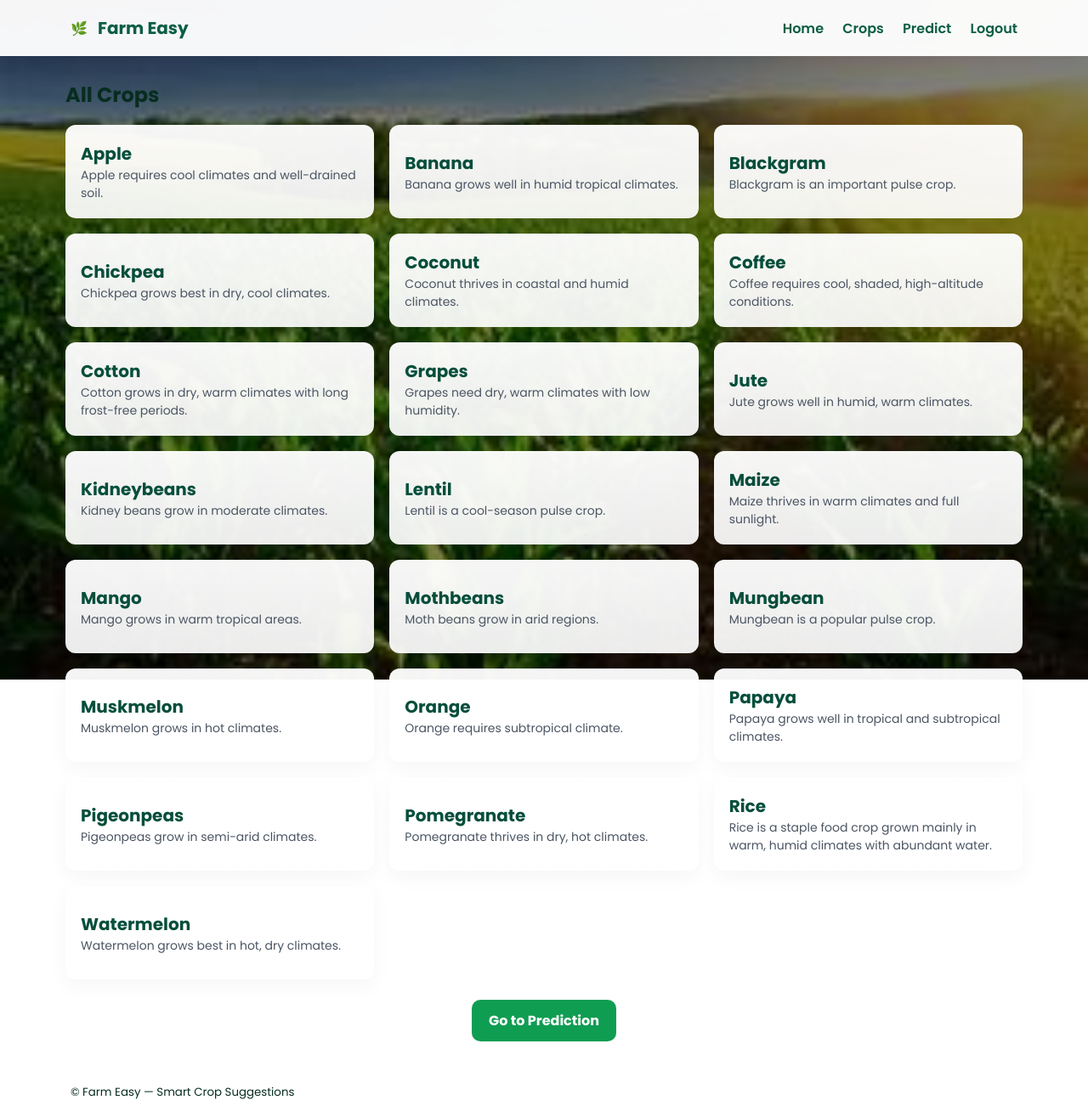
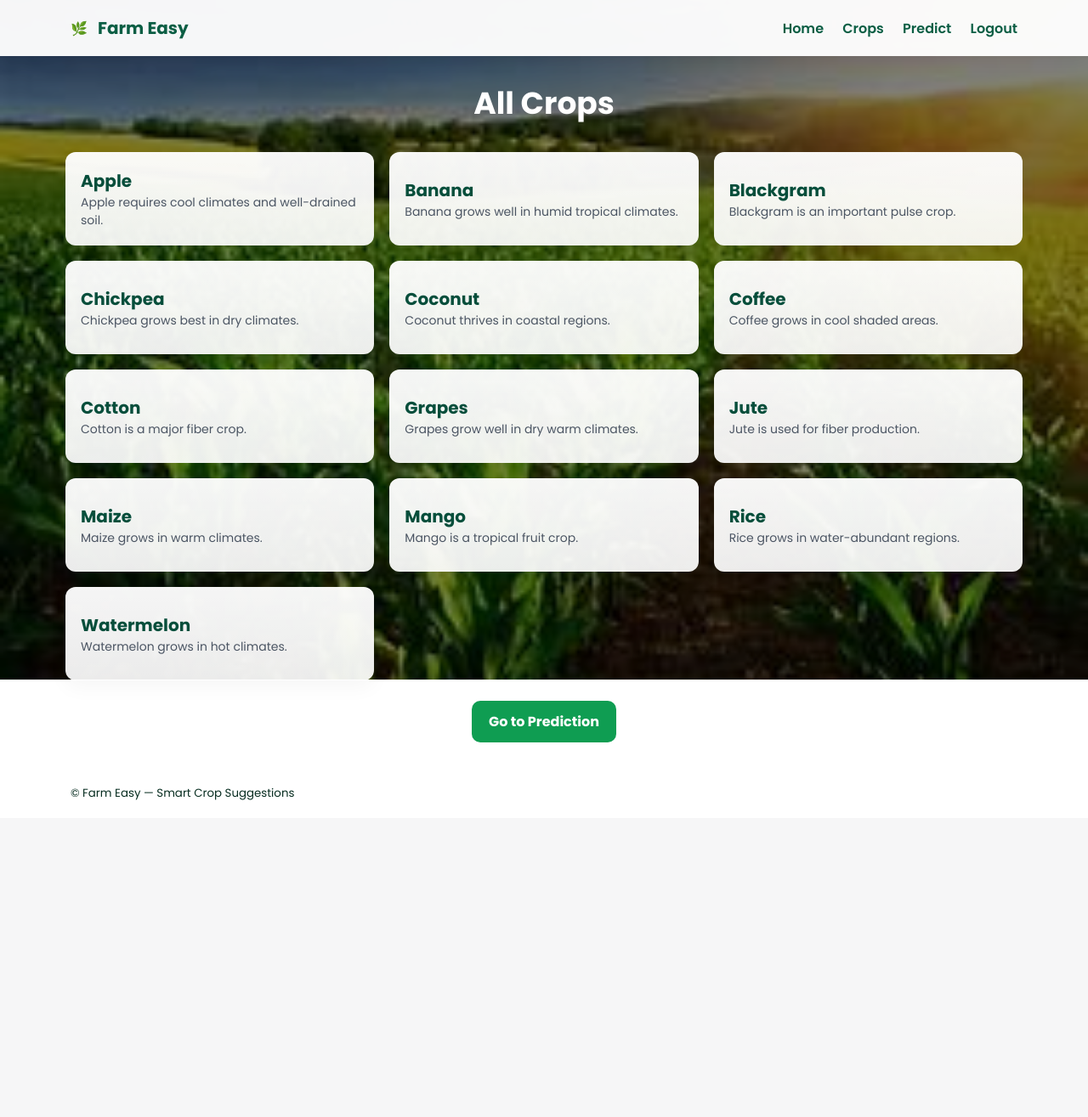
Before and after one commit to Harishgoud1903/Farm-Easy, a Flask app: page /crops in a window 1280 px wide. Shown: the whole page at 85% size. After the commit the page ends 942 px from the top, so only its background shows below. Run offline with Flask 3, Linux system fonts and the light colour scheme; a user stored in the database is signed in.

Commit message:
Initial commit - Farm Easy crop prediction project

```diff
--- a/app.py
+++ b/app.py
@@ -1,104 +1,123 @@
 import os
+import re
 import joblib
 import numpy as np
 from flask import Flask, render_template, request, redirect, url_for, flash
 from flask_sqlalchemy import SQLAlchemy
-from flask_login import LoginManager, UserMixin, login_user, logout_user, login_required, current_user
+from flask_login import (
+    LoginManager, UserMixin,
+    login_user, logout_user,
+    login_required
+)
 from werkzeug.security import generate_password_hash, check_password_hash
 from urllib.parse import urlparse, urljoin
 
-# ------------- App setup -------------
+# ------------------------
+# App setup
+# ------------------------
 app = Flask(__name__)
 app.secret_key = "replace_with_a_real_secret"
 
 BASE_DIR = os.path.abspath(os.path.dirname(__file__))
 DB_PATH = os.path.join(BASE_DIR, "users.db")
+
 app.config["SQLALCHEMY_DATABASE_URI"] = "sqlite:///" + DB_PATH.replace("\\", "/")
 app.config["SQLALCHEMY_TRACK_MODIFICATIONS"] = False
 
 db = SQLAlchemy(app)
+
 login_manager = LoginManager(app)
 login_manager.login_view = "login"
 
-# ------------- Models -------------
+# ------------------------
+# Database Model
+# ------------------------
 class User(UserMixin, db.Model):
     id = db.Column(db.Integer, primary_key=True)
     username = db.Column(db.String(150), unique=True, nullable=False)
-    password = db.Column(db.String(300), nullable=False)  # hashed
+    password = db.Column(db.String(300), nullable=False)
 
 with app.app_context():
     db.create_all()
 
 @login_manager.user_loader
 def load_user(user_id):
-    try:
-        return db.session.get(User, int(user_id))
-    except Exception:
-        return None
+    return db.session.get(User, int(user_id))
 
-# ------------- ML model load (optional) -------------
+# ------------------------
+# Password Validation
+# ------------------------
+def is_valid_password(username, password):
+    if username == password:
+        return False, "Password cannot be same as username"
+
+    pattern = r'^(?=.*[a-z])(?=.*[A-Z])(?=.*\d)(?=.*[@$!%*?&]).{8,}$'
+    if not re.match(pattern, password):
+        return False, (
+            "Password must be at least 8 characters and include "
+            "uppercase, lowercase, number and special character"
+        )
+
+    return True, ""
+
+# ------------------------
+# Safe redirect
+# ------------------------
+def is_safe_url(target):
+    host_url = urlparse(request.host_url)
+    redirect_url = urlparse(urljoin(request.host_url, target))
+    return redirect_url.scheme in ("http", "https") and host_url.netloc == redirect_url.netloc
+
+# ------------------------
+# Load ML Model
+# ------------------------
 MODELS_DIR = os.path.join(BASE_DIR, "models")
 MODEL_FILE = os.path.join(MODELS_DIR, "crop_model.pkl")
 ENCODER_FILE = os.path.join(MODELS_DIR, "encoder.pkl")
+
 model = None
 encoder = None
+
 try:
     model = joblib.load(MODEL_FILE)
-    print("✔ Model loaded")
+    print("✔ Crop model loaded")
 except Exception as e:
-    print("⚠ Could not load model:", e)
+    print("⚠ Model not loaded:", e)
+
 try:
     encoder = joblib.load(ENCODER_FILE)
     print("✔ Encoder loaded")
 except Exception:
     encoder = None
 
-# ------------- Helpers -------------
-def is_safe_url(target):
-    host_url = urlparse(request.host_url)
-    redirect_url = urlparse(urljoin(request.host_url, target))
-    return (redirect_url.scheme in ("http","https")) and (host_url.netloc == redirect_url.netloc)
-
 def safe_inverse_transform(pred):
     try:
-        if encoder is not None:
+        if encoder:
             return encoder.inverse_transform(pred)[0]
     except Exception:
         pass
-    try:
-        return str(pred[0])
-    except Exception:
-        return str(pred)
+    return str(pred[0])
 
 def image_exists(filename):
     return os.path.exists(os.path.join(BASE_DIR, "static", "images", filename or ""))
 
 # ------------------------
-# Full CROPS dictionary (22 crops)
+# CROPS DICTIONARY (FIXED POSITION)
 # ------------------------
 CROPS = {
-    "apple": {"img":"apple.jpg","description":"Apple requires cool climates and well-drained soil.","soil":"Loamy, rich in organic matter","temperature":"5–20°C","rainfall":"60–80 cm","pH":"5.5–6.5","benefits":"Rich in vitamins and antioxidants.","notes":"Requires chilling hours in winter."},
-    "banana": {"img":"banana.jpg","description":"Banana grows well in humid tropical climates.","soil":"Rich loamy soil","temperature":"20–35°C","rainfall":"100–250 cm","pH":"6.0–7.0","benefits":"High-energy fruit.","notes":"Requires regular irrigation."},
-    "blackgram": {"img":"blackgram.jpg","description":"Blackgram is an important pulse crop.","soil":"Sandy loam to clay soil","temperature":"25–35°C","rainfall":"60–90 cm","pH":"6.0–7.5","benefits":"Rich in protein.","notes":"Grows well during Kharif season."},
-    "chickpea": {"img":"chickpea.jpg","description":"Chickpea grows best in dry, cool climates.","soil":"Well-drained loam","temperature":"10–25°C","rainfall":"40–60 cm","pH":"6.0–7.0","benefits":"Rich in protein and fiber.","notes":"Does not tolerate waterlogging."},
-    "coconut": {"img":"coconut.jpg","description":"Coconut thrives in coastal and humid climates.","soil":"Sandy loam","temperature":"20–30°C","rainfall":"150–250 cm","pH":"5.0–8.0","benefits":"Used for oil, water, food.","notes":"Requires abundant sunlight."},
-    "coffee": {"img":"coffee.jpg","description":"Coffee requires cool, shaded, high-altitude conditions.","soil":"Well-drained loamy soil","temperature":"15–24°C","rainfall":"150–250 cm","pH":"6.0–6.5","benefits":"Popular beverage crop.","notes":"Grows best under shade trees."},
-    "cotton": {"img":"cotton.jpg","description":"Cotton grows in dry, warm climates with long frost-free periods.","soil":"Black cotton soil","temperature":"20–35°C","rainfall":"50–100 cm","pH":"5.5–7.0","benefits":"Used in textile industry.","notes":"Sensitive to excessive rainfall."},
-    "grapes": {"img":"grapes.jpg","description":"Grapes need dry, warm climates with low humidity.","soil":"Sandy loam","temperature":"15–40°C","rainfall":"75–85 cm","pH":"6.5–7.5","benefits":"Used for juice, wine, raisins.","notes":"Requires pruning for good yield."},
-    "jute": {"img":"jute.jpg","description":"Jute grows well in humid, warm climates.","soil":"Clayey loam","temperature":"25–35°C","rainfall":"150–200 cm","pH":"6.0–7.0","benefits":"Used to make strong fibers.","notes":"Requires standing water early on."},
-    "kidneybeans": {"img":"kidneybeans.jpg","description":"Kidney beans grow in moderate climates.","soil":"Sandy loam","temperature":"15–25°C","rainfall":"60–100 cm","pH":"6.0–7.5","benefits":"High protein crop.","notes":"Requires well-drained soil."},
-    "lentil": {"img":"lentil.jpg","description":"Lentil is a cool-season pulse crop.","soil":"Clay loam","temperature":"10–25°C","rainfall":"30–45 cm","pH":"6.0–8.0","benefits":"Rich in protein.","notes":"Drought tolerant."},
-    "maize": {"img":"maize.jpg","description":"Maize thrives in warm climates and full sunlight.","soil":"Alluvial or black soil","temperature":"18–27°C","rainfall":"50–100 cm","pH":"5.5–7.0","benefits":"Used for food, fodder, biofuel.","notes":"Requires irrigation at tasseling stage."},
-    "mango": {"img":"mango.jpg","description":"Mango grows in warm tropical areas.","soil":"Well-drained loam","temperature":"24–30°C","rainfall":"75–250 cm","pH":"5.5–7.0","benefits":"Highly nutritious fruit.","notes":"Prefers dry weather during flowering."},
-    "mothbeans": {"img":"mothbeans.jpg","description":"Moth beans grow in arid regions.","soil":"Sandy soil","temperature":"25–35°C","rainfall":"20–30 cm","pH":"7.0–8.0","benefits":"Rich in protein.","notes":"Extremely drought resistant."},
-    "mungbean": {"img":"mungbean.jpg","description":"Mungbean is a popular pulse crop.","soil":"Sandy loam","temperature":"25–30°C","rainfall":"50–75 cm","pH":"6.0–7.5","benefits":"Used for dal and sprouts.","notes":"Short-duration crop."},
-    "muskmelon": {"img":"muskmelon.jpg","description":"Muskmelon grows in hot climates.","soil":"Sandy loam","temperature":"25–35°C","rainfall":"40–60 cm","pH":"6.0–7.5","benefits":"Sweet, hydrating fruit.","notes":"Requires good drainage."},
-    "orange": {"img":"orange.jpg","description":"Orange requires subtropical climate.","soil":"Loamy soil","temperature":"15–30°C","rainfall":"75–100 cm","pH":"5.5–6.5","benefits":"Rich in vitamin C.","notes":"Requires good irrigation."},
-    "papaya": {"img":"papaya.jpg","description":"Papaya grows well in tropical and subtropical climates.","soil":"Well-drained loam","temperature":"25–35°C","rainfall":"100–150 cm","pH":"6.5–7.0","benefits":"Rich in enzymes.","notes":"Fast-growing fruit crop."},
-    "pigeonpeas": {"img":"pigeonpeas.jpg","description":"Pigeonpeas grow in semi-arid climates.","soil":"Loamy soil","temperature":"20–35°C","rainfall":"60–100 cm","pH":"6.0–7.0","benefits":"Important pulse crop.","notes":"Deep-rooted and drought-resistant."},
-    "pomegranate": {"img":"pomegranate.jpg","description":"Pomegranate thrives in dry, hot climates.","soil":"Loamy or sandy loam","temperature":"25–35°C","rainfall":"50–100 cm","pH":"5.5–7.5","benefits":"Highly nutritious fruit.","notes":"Requires dry climate for fruiting."},
-    "rice": {"img":"rice.jpg","description":"Rice is a staple food crop grown mainly in warm, humid climates with abundant water.","soil":"Clayey loam or silt loam","temperature":"20–35°C","rainfall":"100–200 cm","pH":"5.0–6.5","benefits":"High-calorie grain used worldwide.","notes":"Requires standing water during growth."},
-    "watermelon": {"img":"watermelon.jpg","description":"Watermelon grows best in hot, dry climates.","soil":"Sandy loam","temperature":"25–35°C","rainfall":"40–60 cm","pH":"6.0–7.5","benefits":"Hydrating summer fruit.","notes":"Requires well-drained soil."}
+    "apple": {"img":"apple.jpg","description":"Apple requires cool climates and well-drained soil."},
+    "banana": {"img":"banana.jpg","description":"Banana grows well in humid tropical climates."},
+    "blackgram": {"img":"blackgram.jpg","description":"Blackgram is an important pulse crop."},
+    "chickpea": {"img":"chickpea.jpg","description":"Chickpea grows best in dry climates."},
+    "coconut": {"img":"coconut.jpg","description":"Coconut thrives in coastal regions."},
+    "coffee": {"img":"coffee.jpg","description":"Coffee grows in cool shaded areas."},
+    "cotton": {"img":"cotton.jpg","description":"Cotton is a major fiber crop."},
+    "grapes": {"img":"grapes.jpg","description":"Grapes grow well in dry warm climates."},
+    "jute": {"img":"jute.jpg","description":"Jute is used for fiber production."},
+    "maize": {"img":"maize.jpg","description":"Maize grows in warm climates."},
+    "mango": {"img":"mango.jpg","description":"Mango is a tropical fruit crop."},
+    "rice": {"img":"rice.jpg","description":"Rice grows in water-abundant regions."},
+    "watermelon": {"img":"watermelon.jpg","description":"Watermelon grows in hot climates."}
 }
 
 # ------------------------
@@ -108,69 +127,93 @@ CROPS = {
 def home():
     return render_template("home.html")
 
-@app.route("/register", methods=["GET","POST"])
+# ------------------------
+# Register
+# ------------------------
+@app.route("/register", methods=["GET", "POST"])
 def register():
     if request.method == "POST":
-        username = request.form.get("username","").strip()
-        password = request.form.get("password","")
+        username = request.form.get("username", "").strip()
+        password = request.form.get("password", "")
+
         if not username or not password:
-            flash("Provide username and password", "warning")
+            flash("Username and password required", "warning")
             return redirect(url_for("register"))
+
         if User.query.filter_by(username=username).first():
-            flash("User exists, login instead.", "warning")
+            flash("Username already exists", "danger")
             return redirect(url_for("login"))
-        hashed = generate_password_hash(password)
-        u = User(username=username, password=hashed)
-        db.session.add(u)
+
+        valid, msg = is_valid_password(username, password)
+        if not valid:
+            flash(msg, "danger")
+            return redirect(url_for("register"))
+
+        hashed_password = generate_password_hash(password)
+        user = User(username=username, password=hashed_password)
+
+        db.session.add(user)
         db.session.commit()
-        flash("Registered. Please login.", "success")
+
+        flash("Registration successful. Please login.", "success")
         return redirect(url_for("login"))
+
     return render_template("register.html")
 
-@app.route("/login", methods=["GET","POST"])
+# ------------------------
+# Login
+# ------------------------
+@app.route("/login", methods=["GET", "POST"])
 def login():
     if request.method == "POST":
-        print("Login POST data:", dict(request.form))
-        username = request.form.get("username","").strip()
-        password = request.form.get("password","")
-        next_from_form = request.form.get("next")
-        next_from_query = request.args.get("next")
-        if not username or not password:
-            flash("Please enter username and password", "warning")
-            return redirect(url_for("login"))
+        username = request.form.get("username", "").strip()
+        password = request.form.get("password", "")
+        next_page = request.form.get("next") or request.args.get("next")
+
         user = User.query.filter_by(username=username).first()
         if not user or not check_password_hash(user.password, password):
             flash("Invalid username or password", "danger")
             return redirect(url_for("login"))
+
         login_user(user)
-        flash("Logged in successfully.", "success")
-        next_page = next_from_form or next_from_query
+        flash("Login successful", "success")
+
         if next_page and is_safe_url(next_page):
             return redirect(next_page)
+
         return redirect(url_for("crops"))
+
     return render_template("login.html")
 
+# ------------------------
+# Logout
+# ------------------------
 @app.route("/logout")
 @login_required
 def logout():
     logout_user()
-    flash("Logged out.", "info")
+    flash("Logged out successfully", "info")
     return redirect(url_for("home"))
 
+# ------------------------
+# Crops Page (ERROR FIXED)
+# ------------------------
 @app.route("/crops")
 @login_required
 def crops():
-    # add fallback images where missing
     crops_with_images = {}
     for k, v in CROPS.items():
-        vcopy = v.copy()
-        img = vcopy.get("img") or ""
-        if not image_exists(img):
-            vcopy["img"] = "crop.jpg"
-        crops_with_images[k] = vcopy
+        data = v.copy()
+        if not image_exists(data.get("img", "")):
+            data["img"] = "crop.jpg"
+        crops_with_images[k] = data
+
     return render_template("crops.html", crops=crops_with_images)
 
-@app.route("/predict", methods=["GET","POST"])
+# ------------------------
+# Prediction
+# ------------------------
+@app.route("/predict", methods=["GET", "POST"])
 @login_required
 def predict():
     if request.method == "POST":
@@ -183,15 +226,15 @@ def predict():
             ph = float(request.form.get("ph"))
             rainfall = float(request.form.get("rainfall"))
         except Exception:
-            flash("Please enter valid numeric values.", "danger")
+            flash("Enter valid numeric values", "danger")
             return redirect(url_for("predict"))
-        if model is None:
-            flash("Model not loaded.", "danger")
-            return render_template("predict.html", prediction=None)
-        features = np.array([[N,P,K,temperature,humidity,ph,rainfall]], dtype=float)
-        raw_pred = model.predict(features)
-        label = safe_inverse_transform(raw_pred)
-        return render_template("predict.html", prediction=label)
+
+        features = np.array([[N, P, K, temperature, humidity, ph, rainfall]])
+        prediction = model.predict(features)
+        crop = safe_inverse_transform(prediction)
+
+        return render_template("predict.html", prediction=crop)
+
     return render_template("predict.html", prediction=None)
 
 # ------------------------
--- a/templates/crops.html
+++ b/templates/crops.html
@@ -2,13 +2,18 @@
 {% set page = "crops" %}
 {% block content %}
 
-<h2 class="page-heading">All Crops</h2>
+<h2 class="page-heading"
+    style="color: white; text-align: center; font-size: 36px; font-weight: 700; margin-bottom: 30px;">
+    All Crops
+</h2>
 
 <div class="grid crops-grid no-images">
   {% for name, crop in crops.items() %}
   <article class="card crop-card transparent-card" tabindex="0" role="button"
            aria-expanded="false" aria-controls="details-{{ loop.index }}">
-    <div class="card-body" onclick="toggleDetails({{ loop.index }});" onkeypress="if(event.key==='Enter') toggleDetails({{ loop.index }});">
+    <div class="card-body" onclick="toggleDetails({{ loop.index }});"
+         onkeypress="if(event.key==='Enter') toggleDetails({{ loop.index }});">
+
       <h3 class="crop-name">{{ name|replace('_', ' ')|capitalize }}</h3>
       <p class="crop-short">{{ crop.description }}</p>
 
@@ -39,13 +44,10 @@ function toggleDetails(index) {
   const el = document.getElementById('details-' + index);
   if (!el) return;
 
-  // show/hide
   if (el.style.display === 'none' || el.style.display === '') {
     el.style.display = 'block';
-    // set aria-expanded on the parent card
     const parent = el.closest('article');
     if (parent) parent.setAttribute('aria-expanded','true');
-    // optional: scroll into view smoothly
     el.scrollIntoView({ behavior: 'smooth', block: 'nearest' });
   } else {
     el.style.display = 'none';
```
Also changed, not shown: templates/register.html (+96 -4 lines), users.db.
